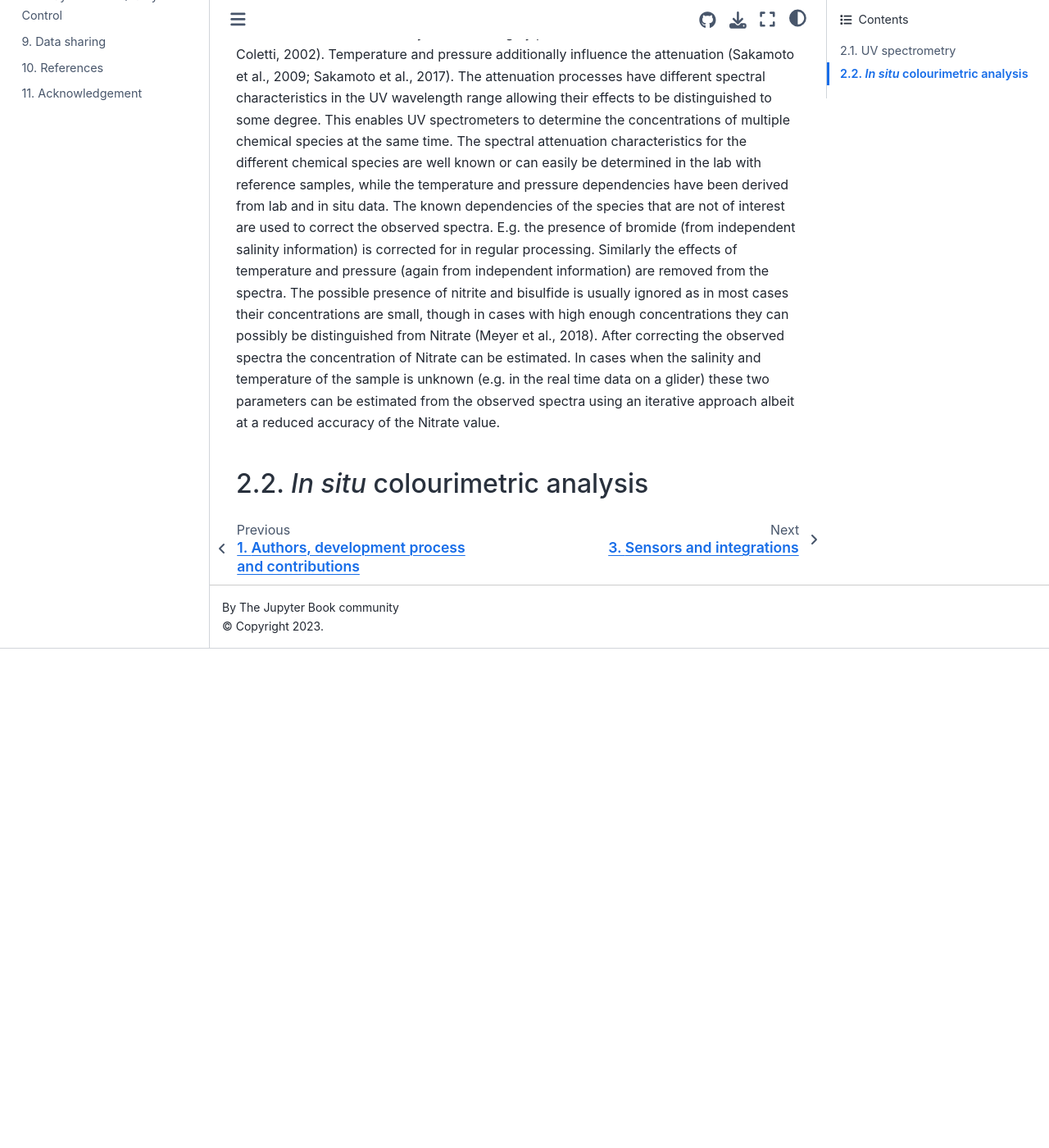
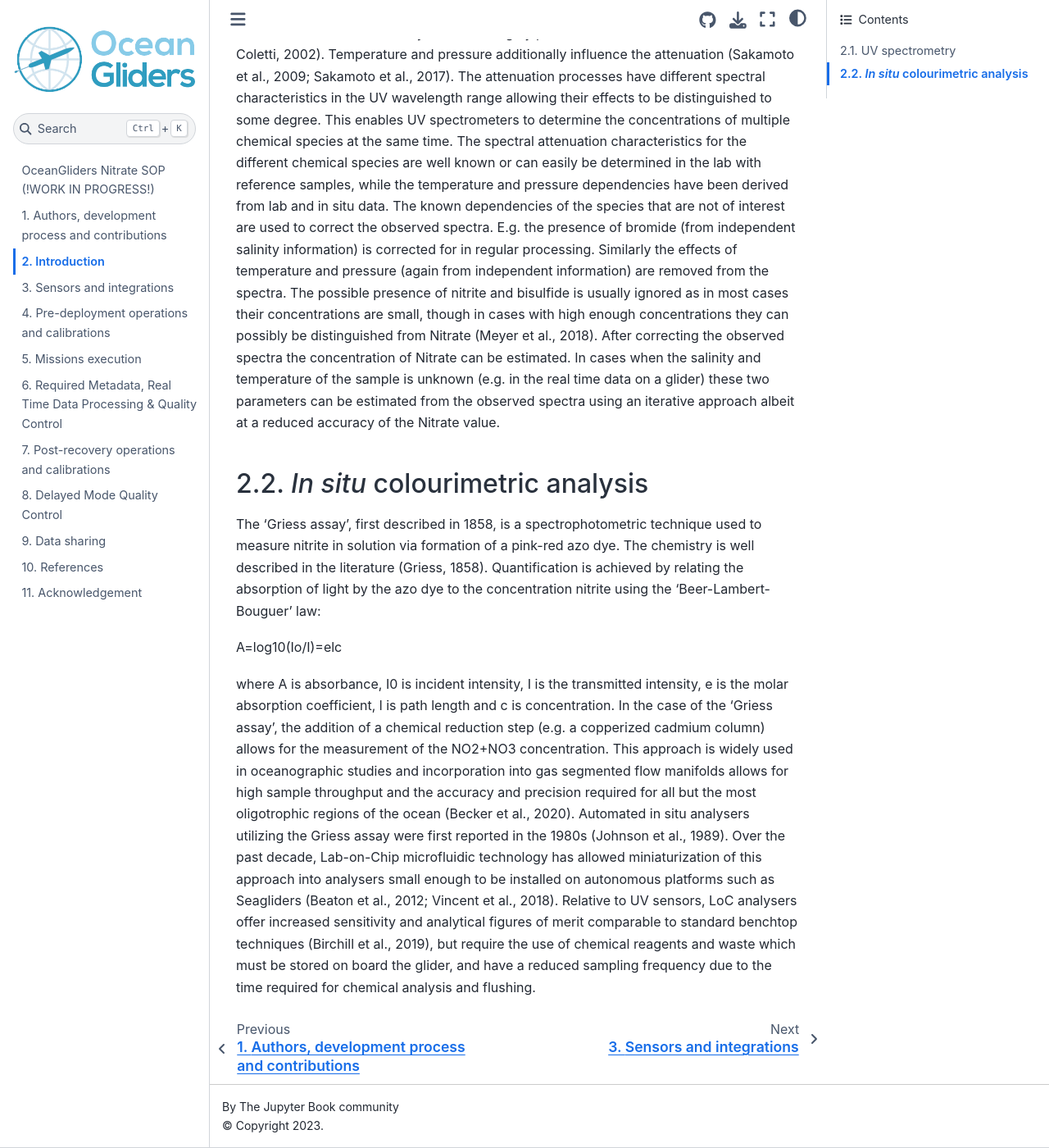
Before and after one commit to OceanGlidersCommunity/Nitrate_SOP, a Jupyter Book: the page built from sections/oxygen_introduction.md, in a window 1280 px wide and 1400 px high, scrolled down 918 px. Shown: the whole window at 82% size. Built offline with Jupyter Book 1.0.4 settings and Sphinx 7.4.7 and the Sphinx Book theme 1.1.4, drawn with Linux system fonts in a browser that asks for light colours; before the commit the page ends 1709 px from its top, so only the background shows below that.

Commit message:
add In situ colourimetric analysis

```diff
--- a/sections/oxygen_introduction.md
+++ b/sections/oxygen_introduction.md
@@ -25,3 +25,14 @@ After correcting the observed spectra the concentration of Nitrate can be estima
 In cases when the salinity and temperature of the sample is unknown (e.g. in the real time data on a glider) these two parameters can be estimated from the observed spectra using an iterative approach albeit at a reduced accuracy of the Nitrate value.
 
 ## *In situ* colourimetric analysis
+The ‘Griess assay’, first described in 1858, is a spectrophotometric technique used to measure nitrite in solution via formation of a pink-red azo dye. The chemistry is well described in the literature (Griess, 1858).
+Quantification is achieved by relating the absorption of light by the azo dye to the concentration nitrite using the ‘Beer-Lambert-Bouguer’ law:
+
+A=log10(Io/I)=elc
+
+where A is absorbance, I0 is incident intensity, I is the transmitted intensity, e is the molar absorption coefficient, l is path length and c is concentration.
+In the case of the ‘Griess assay’, the addition of a chemical reduction step (e.g. a copperized cadmium column) allows for the measurement of the NO2+NO3 concentration.
+This approach is widely used in oceanographic studies and incorporation into gas segmented flow manifolds allows for high sample throughput and the accuracy and precision required for all but the most oligotrophic regions of the ocean (Becker et al., 2020).
+Automated in situ analysers utilizing the Griess assay were first reported in the 1980s (Johnson et al., 1989).
+Over the past decade, Lab-on-Chip microfluidic technology has allowed miniaturization of this approach into analysers small enough to be installed on autonomous platforms such as Seagliders (Beaton et al., 2012; Vincent et al., 2018).
+Relative to UV sensors, LoC analysers offer increased sensitivity and analytical figures of merit comparable to standard benchtop techniques (Birchill et al., 2019), but require the use of chemical reagents and waste which must be stored on board the glider, and have a reduced sampling frequency due to the time required for chemical analysis and flushing.
```
